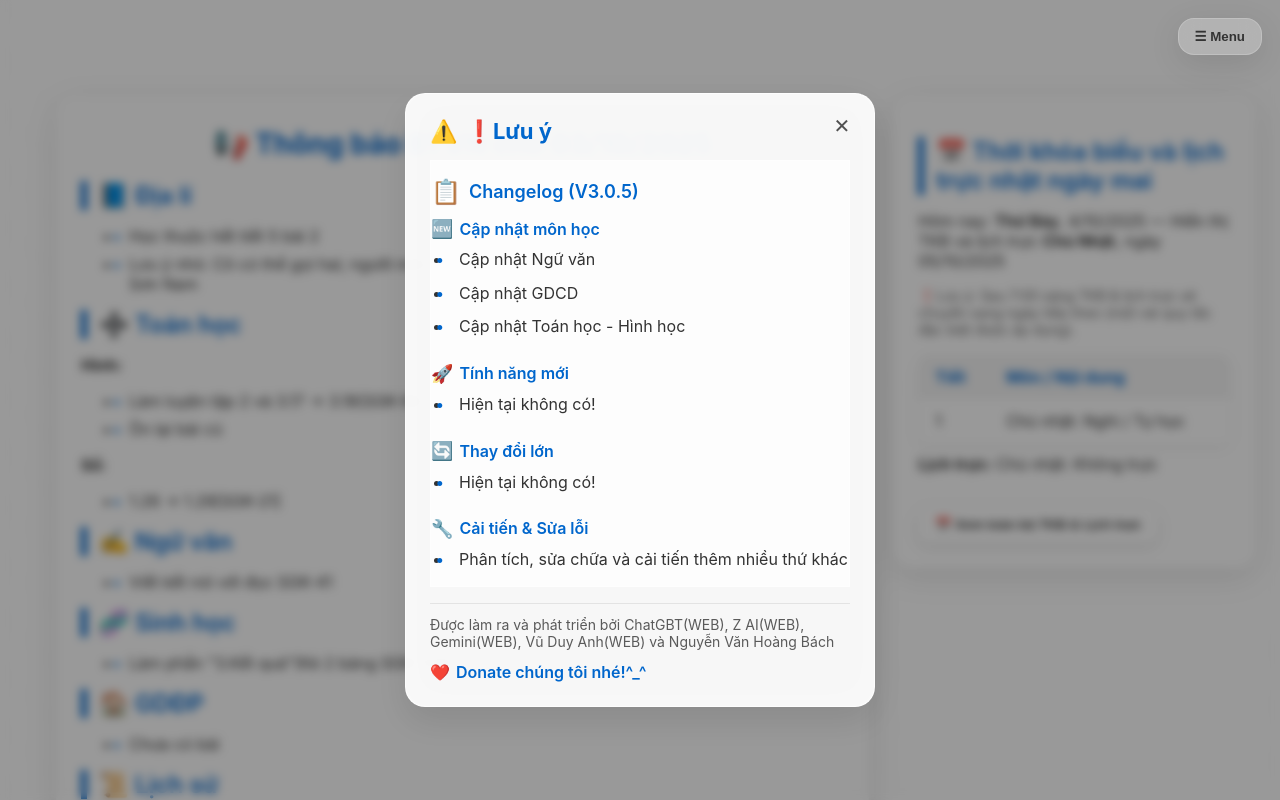
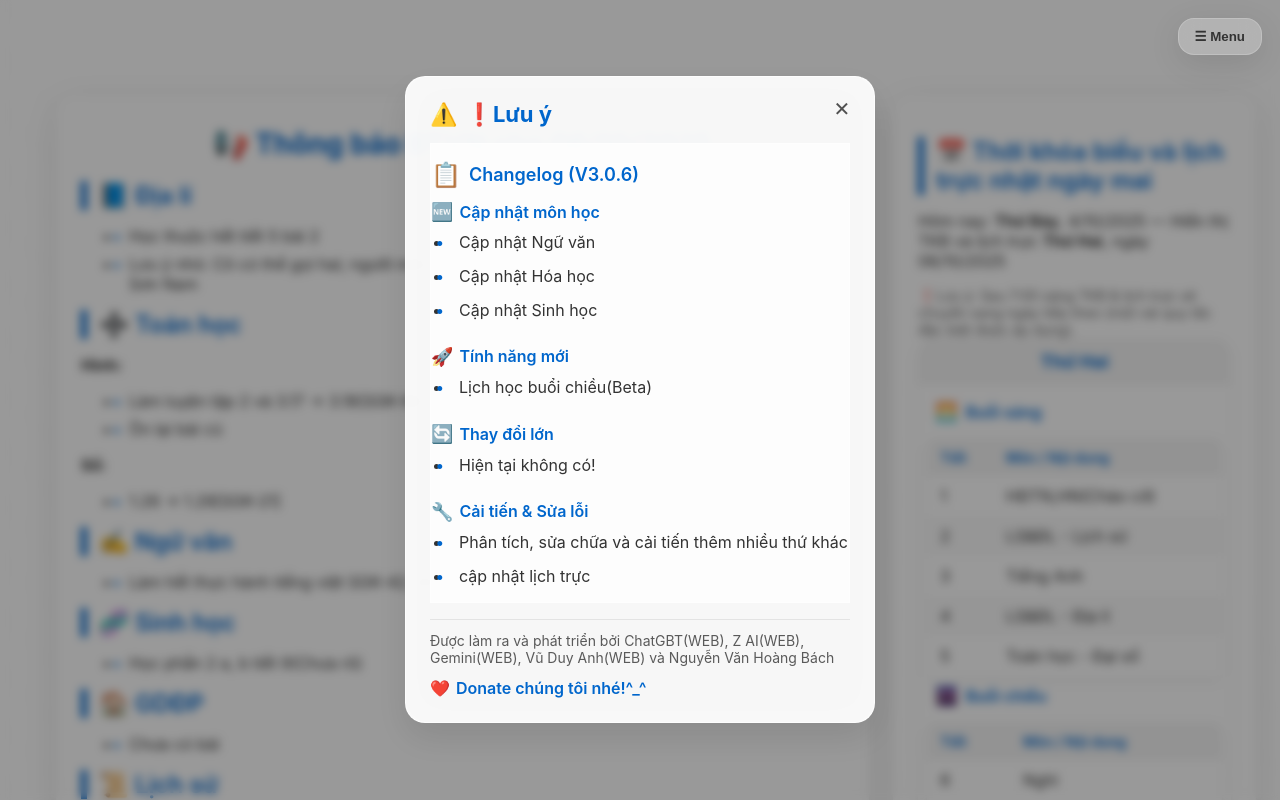
Before and after one commit to DuyAnh662/test, a plain HTML site: page index.html in a window 1280 px wide. Drawn offline with Linux system fonts and the light colour scheme.

Commit message:
Update index.html

```diff
--- a/index.html
+++ b/index.html
@@ -15,7 +15,7 @@
         gtag('config', 'G-92KE83JEYM');
     </script>
     <meta charset="utf-8" />
-    <title>Bảng Thông Báo BTVN - 03/10/2025</title>
+    <title>Bảng Thông Báo BTVN - 04/10/2025</title>
     <meta name="viewport" content="width=device-width,initial-scale=1" />
     <style>
         :root {
@@ -1688,6 +1688,83 @@
                 color: #f0f0f0 !important;
             }
         }
+
+        /* CSS cho bảng thời khóa biểu buổi chiều */
+        .day-container {
+            margin-bottom: 20px;
+            border-radius: 16px;
+            overflow: hidden;
+            box-shadow: 0 4px 12px rgba(0, 0, 0, 0.05);
+            background: var(--table-bg);
+            border: 1px solid var(--table-border);
+        }
+
+        .day-header {
+            background: var(--table-header-bg);
+            color: var(--table-header-text);
+            padding: 12px 16px;
+            font-size: 18px;
+            font-weight: 700;
+            text-align: center;
+            border-bottom: 1px solid var(--table-border);
+        }
+
+        .session-container {
+            padding: 8px;
+        }
+
+        .session-header {
+            font-size: 16px;
+            font-weight: 600;
+            color: var(--heading-text);
+            margin: 8px 0;
+            padding-left: 8px;
+            display: flex;
+            align-items: center;
+        }
+
+        .session-header::before {
+            margin-right: 8px;
+            font-size: 18px;
+        }
+
+        .morning-header::before {
+            content: "🌅";
+        }
+
+        .afternoon-header::before {
+            content: "🌆";
+        }
+
+        .session-table {
+            width: 100%;
+            border-collapse: separate;
+            border-spacing: 0;
+            border-radius: 8px;
+            overflow: hidden;
+            margin-bottom: 8px;
+        }
+
+        .session-table th,
+        .session-table td {
+            padding: 10px 12px;
+            text-align: left;
+        }
+
+        .session-table th {
+            background: var(--table-header-bg);
+            color: var(--table-header-text);
+            font-weight: 600;
+            font-size: 14px;
+        }
+
+        .session-table tr:nth-child(even) td {
+            background: var(--table-row-even-bg);
+        }
+
+        .day-divider {
+            height: 16px;
+        }
     </style>
 </head>
 
@@ -1743,7 +1820,7 @@
             <div class="popup-changelog">
                 <div class="changelog-header">
                     <span class="changelog-icon">📋</span>
-                    <span class="changelog-version">Changelog (V3.0.5)</span>
+                    <span class="changelog-version">Changelog (V3.0.6)</span>
                 </div>
 
                 <div class="changelog-content">
@@ -1754,8 +1831,8 @@
                         </div>
                         <ul class="change-list">
                             <li class="change-item">Cập nhật Ngữ văn</li>
-                            <li class="change-item">Cập nhật GDCD</li>
-                            <li class="change-item">Cập nhật Toán học - Hình học</li>
+                            <li class="change-item">Cập nhật Hóa học</li>
+                            <li class="change-item">Cập nhật Sinh học</li>
                         </ul>
                     </div>
 
@@ -1765,7 +1842,7 @@
                             <span>Tính năng mới</span>
                         </div>
                         <ul class="change-list">
-                            <li class="change-item">Hiện tại không có!</li>
+                            <li class="change-item">Lịch học buổi chiều(Beta)</li>
                         </ul>
                     </div>
 
@@ -1786,6 +1863,7 @@
                         </div>
                         <ul class="change-list">
                             <li class="change-item">Phân tích, sửa chữa và cải tiến thêm nhiều thứ khác</li>
+                            <li class="change-item">cập nhật lịch trực</li>
                         </ul>
                     </div>
                 </div>
@@ -1798,11 +1876,12 @@
             <div class="donate-cta">Donate chúng tôi nhé!^_^</div>
         </div>
     </div>
+
     <!-- MAIN -->
     <div class="wrap">
         <!-- BTVN -->
         <div class="card liquid-effect">
-            <h1 class="fade-in-text">📢 Thông báo BTVN cho 03/10/2025</h1>
+            <h1 class="fade-in-text">📢 Thông báo BTVN cho 06/10/2025</h1>
             <h2 class="animate-item">📘 Địa lí</h2>
             <ul class="animate-item">
                 <li>Học thuộc hết tiết 5 bài 2</li>
@@ -1819,11 +1898,11 @@
             </ul>
             <h2 class="animate-item">✍ Ngữ văn</h2>
             <ul class="animate-item">
-                <li>Viết kết nói với đọc SGK-41</li>
+                <li>Làm hết thực hành tiếng việt SGK-42; 43</li>
             </ul>
             <h2 class="animate-item">🧬 Sinh học</h2>
             <ul class="animate-item">
-                <li>Làm phần "3.Kết quả"(Kẻ 2 bảng SGK-134)</li>
+                <li>Học phần 2 a, b tiết 9(Chưa rõ)</li>
             </ul>
             <h2 class="animate-item">🏠 GDĐP</h2>
             <ul class="animate-item">
@@ -1847,7 +1926,7 @@
             </ul>
             <h2 class="animate-item">⚗ Hóa học</h2>
             <ul class="animate-item">
-                <li>Học thuộc khái niệm biến đổi vật lý và khái niệm biến đổi hóa học</li>
+                <li>Làm bài cô dã đọc trên lớp</li>
             </ul>
             <h2 class="animate-item">🇬🇧 Tiếng Anh(Global success)</h2>
             <ul class="animate-item">
@@ -1858,7 +1937,7 @@
             </ul>
             <h2 class="animate-item">👥 Công dân</h2>
             <ul class="animate-item">
-                <li>Học hết phần màu vang SGK-14</li>
+                <li>Học hết phần màu vàng (SGK-14)</li>
             </ul>
             <h2 class="animate-item">🔧 Công nghệ</h2>
             <ul class="animate-item">
@@ -1886,9 +1965,9 @@
             <div class="changelog animate-item" style="margin-top:14px;">
                 <strong>Những môn học đã được thay đổi, câp nhật</strong>
                 <ul>
-                    <li>Cập nhật Ngũ văn</li>
-                    <li>Cập nhật Toán học - Hình học</li>
-                    <li>Cập nhật GDCD</li>
+                    <li>Cập nhật Ngữ văn</li>
+                    <li>Cập nhật Hóa học</li>
+                    <li>Cập nhật Sinh học</li>
                 </ul>
             </div>
         </div>
@@ -1907,25 +1986,26 @@
                   ------------------------- */
         const API_URL = "https://script.google.com/macros/s/AKfycbw5sjUwJfwRtKBQQu5FgYrmgSjoQ22vvnmlv99H7YJHTVgVZRXm1vWB7fFJg8B2O2M7/exec";
 
+        // Cập nhật TKB để thêm lịch học buổi chiều
         const TKB = {
             0: ["Chủ nhật: Nghỉ / Tự học"],
-            1: ["HĐTN,HN(Chào cờ)", "LS&ĐL - Lịch sử", "Tiếng Anh", "LS&ĐL - Địa lí", "Toán học - Đại số"],
-            2: ["Ngữ văn", "Tiếng Anh", "Công nghệ", "HĐTN,HN", "Giáo dục thể chất"],
-            3: ["Ngữ văn", "Toán học - Hình học", "KHTN - Vật lý", "NT - Mĩ thuật", "KHTN - Sinh học"],
-            4: ["Toán học - Đại Số", "Tin học", "LS&ĐL - Lịch sử", "Âm nhạc", "Tiếng Anh"],
-            5: ["Giáo dục địa phương", "Ngữ văn", "HĐTN,HN", "Toán học - Hình học", "Giáo dục công dân"],
-            6: ["KHTN - Sinh học", "Giáo dục thể chất", "Ngữ văn", "KHTN - Hóa học", "Nghỉ"]
+            1: ["HĐTN,HN(Chào cờ)", "LS&ĐL - Lịch sử", "Tiếng Anh", "LS&ĐL - Địa lí", "Toán học - Đại số", "Nghỉ", "Nghỉ", "Nghỉ", "Nghỉ"],
+            2: ["Ngữ văn", "Tiếng Anh", "Công nghệ", "HĐTN,HN", "Giáo dục thể chất", "Nghỉ", "Nghỉ", "Nghỉ", "Nghỉ"],
+            3: ["Ngữ văn", "Toán học - Hình học", "KHTN - Vật lý", "NT - Mĩ thuật", "KHTN - Sinh học", "Nghỉ", "Nghỉ", "Nghỉ", "Nghỉ"],
+            4: ["Toán học - Đại Số", "Tin học", "LS&ĐL - Lịch sử", "Âm nhạc", "Tiếng Anh", "Nghỉ", "Nghỉ", "Nghỉ", "Nghỉ"],
+            5: ["Giáo dục địa phương", "Ngữ văn", "HĐTN,HN", "Toán học - Hình học", "Giáo dục công dân", "Nghỉ", "Nghỉ", "Nghỉ", "Nghỉ"],
+            6: ["KHTN - Sinh học", "Giáo dục thể chất", "Ngữ văn", "KHTN - Hóa học", "Nghỉ", "Nghỉ", "Nghỉ", "Nghỉ", "Nghỉ"]
         };
 
-        // Lịch trực (có lưu localStorage nếu user chỉnh)
-        let truc = JSON.parse(localStorage.getItem('lichTruc') || 'null') || {
+        // Lịch trực (không lưu vào localStorage)
+        const truc = {
             0: "Chủ nhật: Không trực",
-            1: "Tổ 4",
-            2: "Tổ 1",
-            3: "Tổ 2",
-            4: "Tổ 3",
-            5: "Tổ 4",
-            6: "Tổ 1",
+            1: "Tổ 2",
+            2: "Tổ 3",
+            3: "Tổ 4",
+            4: "Tổ 1",
+            5: "Tổ 2",
+            6: "Tổ 3",
         };
 
         const dayNames = ["Chủ Nhật", "Thứ Hai", "Thứ Ba", "Thứ Tư", "Thứ Năm", "Thứ Sáu", "Thứ Bảy"];
@@ -2273,15 +2353,8 @@
         });
 
         /* -------------------------
-           TKB rendering + full view + editing trực
+           TKB rendering + full view (không có editing trực)
         ------------------------- */
-        function computeShowDay() {
-            // Lấy giờ VN
-            const vnNow = new Date(new Date().toLocaleString('en-US', {
-                timeZone: 'Asia/Ho_Chi_Minh'
-            }));
-        }
-
         // NOTE: small helper: get VN date/time (works cross-browser)
         function getVNDateObj() {
             const s = new Date().toLocaleString('en-US', {
@@ -2298,15 +2371,25 @@
             // nếu trước 7h thì coi như ngày hôm trước
             if (hour < 7) day = (day - 1 + 7) % 7;
 
-                // logic hiển thị: Thứ Sáu -> hiện Thứ Bảy; Chủ Nhật -> hiện Thứ Hai; khác -> ngày mai
+            // logic hiển thị: Thứ Sáu -> hiện Thứ Bảy; Chủ Nhật -> hiện Thứ Hai; Thứ Bảy -> hiện Thứ Hai; khác -> ngày mai
             let showDay;
-                if (day === 5) showDay = 6;
-                else if (day === 0) showDay = 1;
-                else showDay = (day + 1) % 7;
-
-                // Tính ngày tháng năm cho ngày mai
+            if (day === 5) showDay = 6;           // Thứ Sáu -> Thứ Bảy
+            else if (day === 6) showDay = 1;      // Thứ Bảy -> Thứ Hai (KHÔNG HIỆN CN)
+            else if (day === 0) showDay = 1;      // Chủ Nhật -> Thứ Hai
+            else showDay = (day + 1) % 7;         // Các ngày khác -> ngày tiếp theo
+
+            // Tính ngày tháng năm cho ngày mai (hoặc thứ hai nếu là thứ bảy/chủ nhật)
             let tomorrowDate = new Date(d);
+            if (day === 5) { // Thứ Sáu
                 tomorrowDate.setDate(d.getDate() + 1);
+            } else if (day === 6) { // Thứ Bảy
+                // Tìm tới thứ hai
+                tomorrowDate.setDate(d.getDate() + ((1 + 7 - day) % 7));
+            } else if (day === 0) { // Chủ Nhật
+                tomorrowDate.setDate(d.getDate() + 1);
+            } else {
+                tomorrowDate.setDate(d.getDate() + 1);
+            }
 
             // Định dạng ngày tháng năm
             const dayOfMonth = tomorrowDate.getDate();
@@ -2317,16 +2400,45 @@
             const container = document.getElementById('todayTKB');
             let html = `<p>Hôm nay: <strong>${dayNames[d.getDay()]}</strong>, ${d.toLocaleDateString('vi-VN')} — Hiển thị TKB và lịch trực <strong>${dayNames[showDay]}</strong>, ngày ${formattedDate}</p>`;
             html += `<div class="inline-note">❗Lưu ý: Sau 7:00 sáng TKB & lịch trực sẽ chuyển sang ngày tiếp theo (một vài quy tắc đặc biệt được áp dụng).</div>`;
-                html += `<table><thead><tr><th>Tiết</th><th>Môn / Nội dung</th></tr></thead><tbody>`;
-                (TKB[showDay] || []).forEach((m, i) => {
-                    html += `<tr><td>${i+1}</td><td>${m}</td></tr>`;
-                });
+
+            // Thêm container cho ngày
+            html += `<div class="day-container">`;
+            html += `<div class="day-header">${dayNames[showDay]}</div>`;
+            html += `<div class="session-container">`;
+
+            // Bảng buổi sáng
+            html += `<div class="session-header morning-header">Buổi sáng</div>`;
+            html += `<table class="session-table"><thead><tr><th>Tiết</th><th>Môn / Nội dung</th></tr></thead><tbody>`;
+
+            // Hiển thị 5 tiết buổi sáng
+            for (let i = 0; i < 5; i++) {
+                if (TKB[showDay] && TKB[showDay][i]) {
+                    html += `<tr><td>${i+1}</td><td>${TKB[showDay][i]}</td></tr>`;
+                }
+            }
             html += `</tbody></table>`;
+
+            // Bảng buổi chiều
+            html += `<div class="session-header afternoon-header">Buổi chiều</div>`;
+            html += `<table class="session-table"><thead><tr><th>Tiết</th><th>Môn / Nội dung</th></tr></thead><tbody>`;
+
+            // Hiển thị các tiết buổi chiều (từ tiết 6 trở đi)
+            for (let i = 5; i < (TKB[showDay] ? TKB[showDay].length : 0); i++) {
+                if (TKB[showDay] && TKB[showDay][i]) {
+                    html += `<tr><td>${i+1}</td><td>${TKB[showDay][i]}</td></tr>`;
+                }
+            }
+            html += `</tbody></table>`;
+
+            html += `</div>`; // Kết thúc session-container
+            html += `</div>`; // Kết thúc day-container
+
             html += `<p style="margin-top:10px;"><b>Lịch trực: </b> <span id="todayTruc">${truc[showDay]}</span></p>`;
 
             container.innerHTML = html;
         }
-            // full week + inline chỉnh trực của từng ngày
+
+        // full week (không có chỉnh trực)
         document.getElementById('showFullBtn').addEventListener('click', function() {
             const full = document.getElementById('fullTKB');
             if (full.style.display === 'block') {
@@ -2335,41 +2447,49 @@
                 return;
             }
             // build full
-            let html = `<div style="margin-bottom:8px;"><strong>📅 Thời khóa biểu cả tuần</strong></div>`;
-            for (let k = 1; k <= 6; k++) {
-                html += `<h3 style="margin:8px 0 4px;">${dayNames[k]}</h3>`;
-                html += `<table><thead><tr><th>Tiết</th><th>Môn</th></tr></thead><tbody>`;
-                (TKB[k] || []).forEach((m, i) => html += `<tr><td>${i+1}</td><td>${m}</td></tr>`);
+            let html = `<div style="margin-bottom:8px;"><strong>📅 Thời khóa biểu cả tuần (Chủ nhật không hiển thị)</strong></div>`;
+            for (let k = 1; k <= 6; k++) { // Bỏ Chủ Nhật (k=0)
+                // Container cho mỗi ngày
+                html += `<div class="day-container">`;
+                html += `<div class="day-header">${dayNames[k]}</div>`;
+                html += `<div class="session-container">`;
+
+                // Bảng buổi sáng
+                html += `<div class="session-header morning-header">Buổi sáng</div>`;
+                html += `<table class="session-table"><thead><tr><th>Tiết</th><th>Môn</th></tr></thead><tbody>`;
+                for (let i = 0; i < 5; i++) {
+                    if (TKB[k] && TKB[k][i]) {
+                        html += `<tr><td>${i+1}</td><td>${TKB[k][i]}</td></tr>`;
+                    }
+                }
                 html += `</tbody></table>`;
-            }
-
-            // một bảng riêng cho lịch trực
-            html += `<hr style="opacity:.08;margin:12px 0;"><h3>🧹 Lịch trực cả tuần</h3>`;
-            html += `<table><thead><tr><th>Ngày</th><th>Tổ trực</th></tr></thead><tbody>`;
-            for (let k = 1; k <= 6; k++) {
-                html += `<tr><td>${dayNames[k]}</td><td class="editable-truc" data-day="${k}">${truc[k]}</td></tr>`;
+
+                // Bảng buổi chiều
+                html += `<div class="session-header afternoon-header">Buổi chiều</div>`;
+                html += `<table class="session-table"><thead><tr><th>Tiết</th><th>Môn</th></tr></thead><tbody>`;
+                for (let i = 5; i < (TKB[k] ? TKB[k].length : 0); i++) {
+                    if (TKB[k] && TKB[k][i]) {
+                        html += `<tr><td>${i+1}</td><td>${TKB[k][i]}</td></tr>`;
+                    }
                 }
                 html += `</tbody></table>`;
+
+                // Thêm lịch trực ở dưới mỗi thứ (không có chức năng chỉnh sửa)
+                html += `<div class="truc-container" style="margin-top: 12px; padding: 8px; background: var(--table-header-bg); border-radius: 8px;">`;
+                html += `<strong style="color: var(--table-header-text);">🧹 Lịch trực: </strong> `;
+                html += `<span>${truc[k]}</span>`;
+                html += `</div>`;
+
+                html += `</div>`; // Kết thúc session-container
+                html += `</div>`; // Kết thúc day-container
+                html += `<div class="day-divider"></div>`; // Khoảng cách giữa các ngày
+            }
 
             full.innerHTML = html;
             full.style.display = 'block';
             this.textContent = '❌ Ẩn toàn bộ';
-            // save buttons
-            full.querySelectorAll('.save-truc').forEach(btn => {
-                btn.addEventListener('click', () => {
-                    const day = btn.dataset.day;
-                    const val = prompt("Nhập nội dung trực cho " + dayNames[day], truc[day]);
-                    if (val !== null) {
-                        truc[day] = val;
-                        localStorage.setItem('lichTruc', JSON.stringify(truc));
-                        renderTodayTKB();
-                        // refresh full view
-                        document.getElementById('showFullBtn').click();
-                        document.getElementById('showFullBtn').click();
-                    }
         });
-            });
-        });
+
         // init render
         renderTodayTKB();
 
```
Lines whose indentation alone changed are shown as unchanged.
